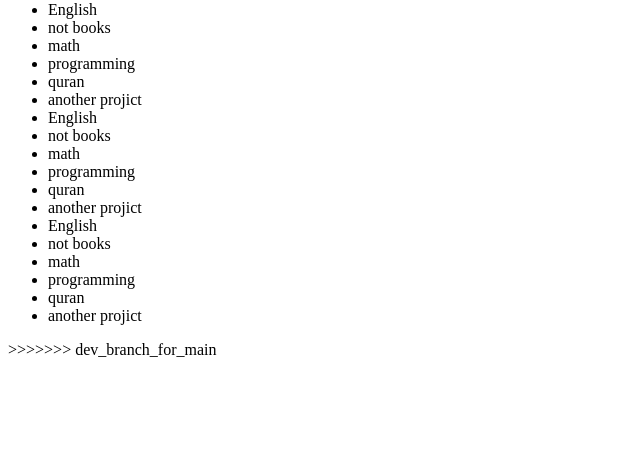
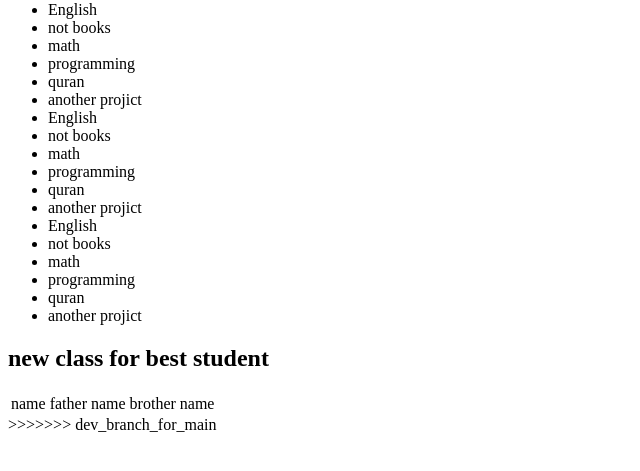
Before and after one commit to ABashir1234/git_project_one, a plain HTML site: page index.html in a window 1280 px wide. Shown: the part 79-550 px from the top of the page, without its empty margins (0-640 px from the left). Drawn offline with Linux system fonts and the light colour scheme.

Commit message:
hey gay i add som new thing to this branch

```diff
--- a/index.html
+++ b/index.html
@@ -31,6 +31,25 @@
             <li>another projict</li>
         </ul>
 
+        <h2> new class for best student</h2>
+
+
+
+
+   <!-- this table parts in this section  -->
+
+
+
+
+
+        <table>
+            <tr>
+                <td>name</td>
+                <td>father name</td>
+                <td>brother name</td>
+            </tr>
+        </table>
+
 
 >>>>>>> dev_branch_for_main
 
```
Also changed, not shown: index.css (+6 -5 lines).
